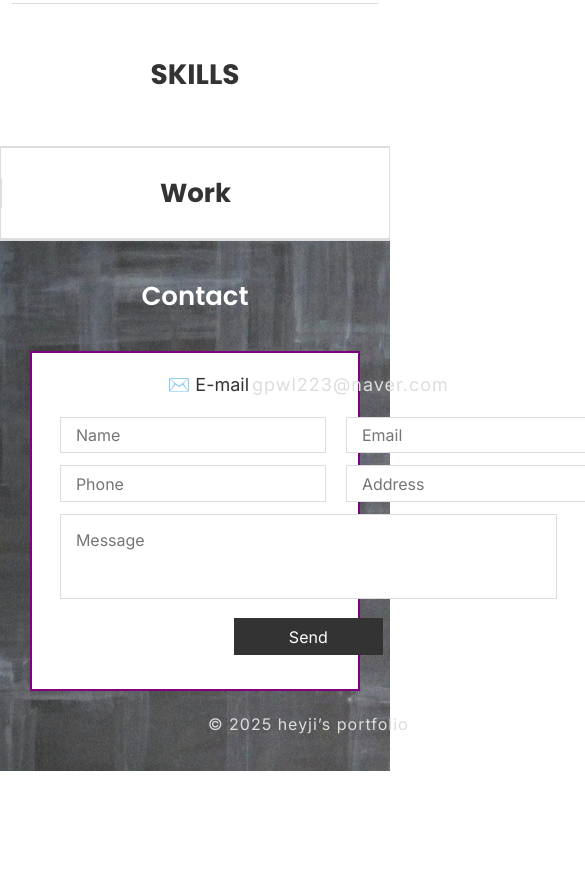
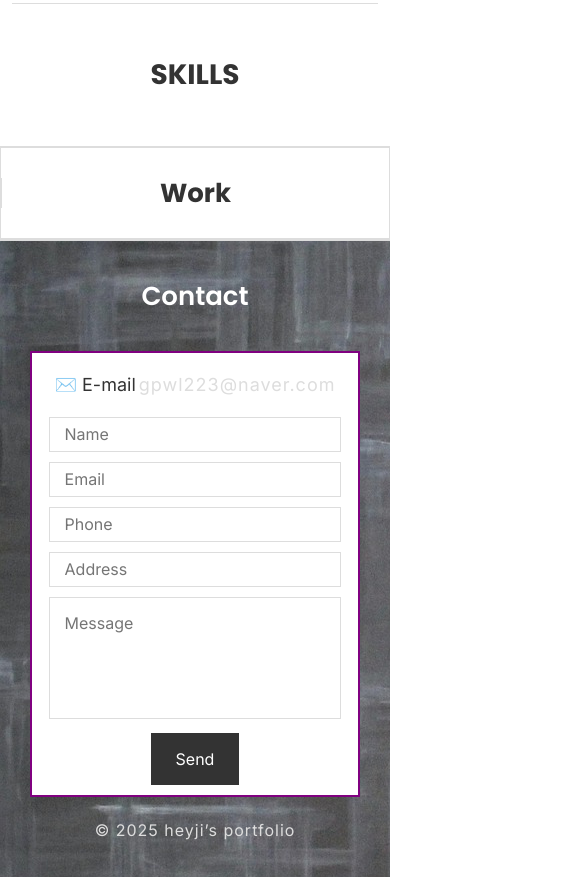
Before and after one commit to Hyeji0223/Porfolio, a website: page index.html in a window 390 px wide. Shown: the part 1208-2085 px from the top of the page, 585 px wide, since content can reach past the window. Before the commit the page ends 1979 px from the top, so only its background shows below. Drawn offline with nearby package versions, Linux system fonts and the light colour scheme.

Commit message:
모바일 contact 수정

```diff
--- a/style.css
+++ b/style.css
@@ -716,6 +716,19 @@ header .column.logo h6:last-child {
   }
 }
 
+/* Contact 부분 모바일 */
+@media (max-width: 600px) {
+  #contact #contact-form .form-row {
+    flex-direction: column;
+    height: 90px;
+    gap: 0;
+    margin: 0;
+  }
+  #contact #contact-form .form-row input {
+    margin-bottom: 10px;
+  }
+}
+
 
 /* Section - contact
 #contact {
```
